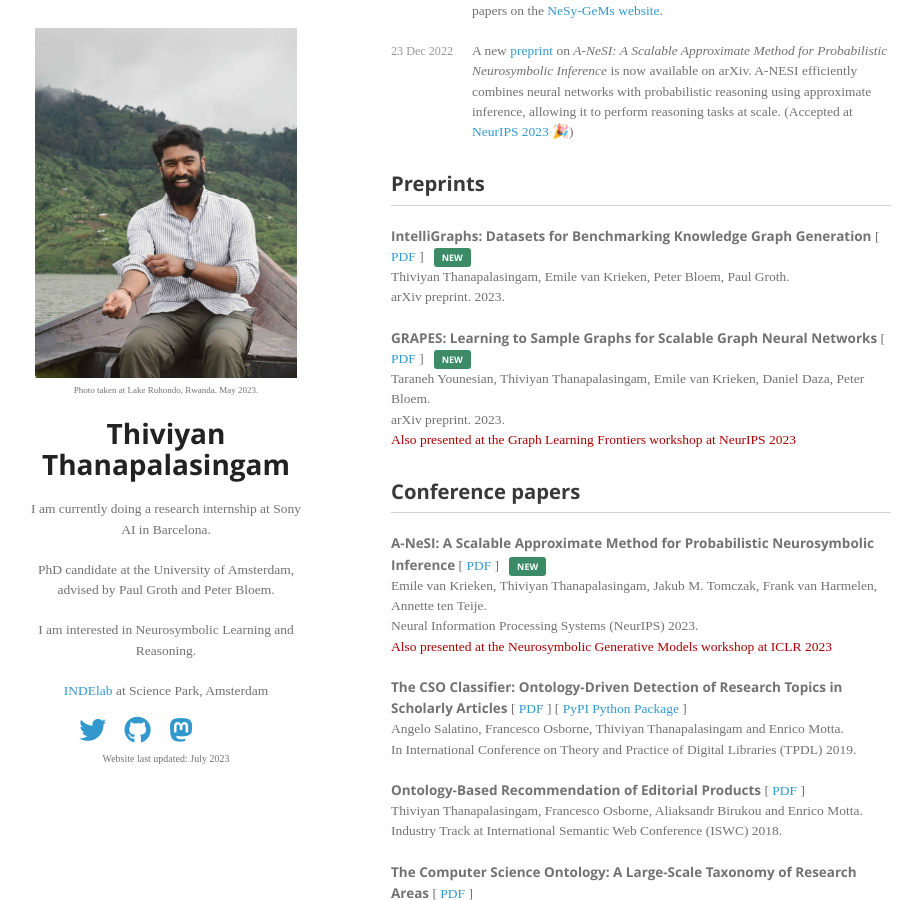
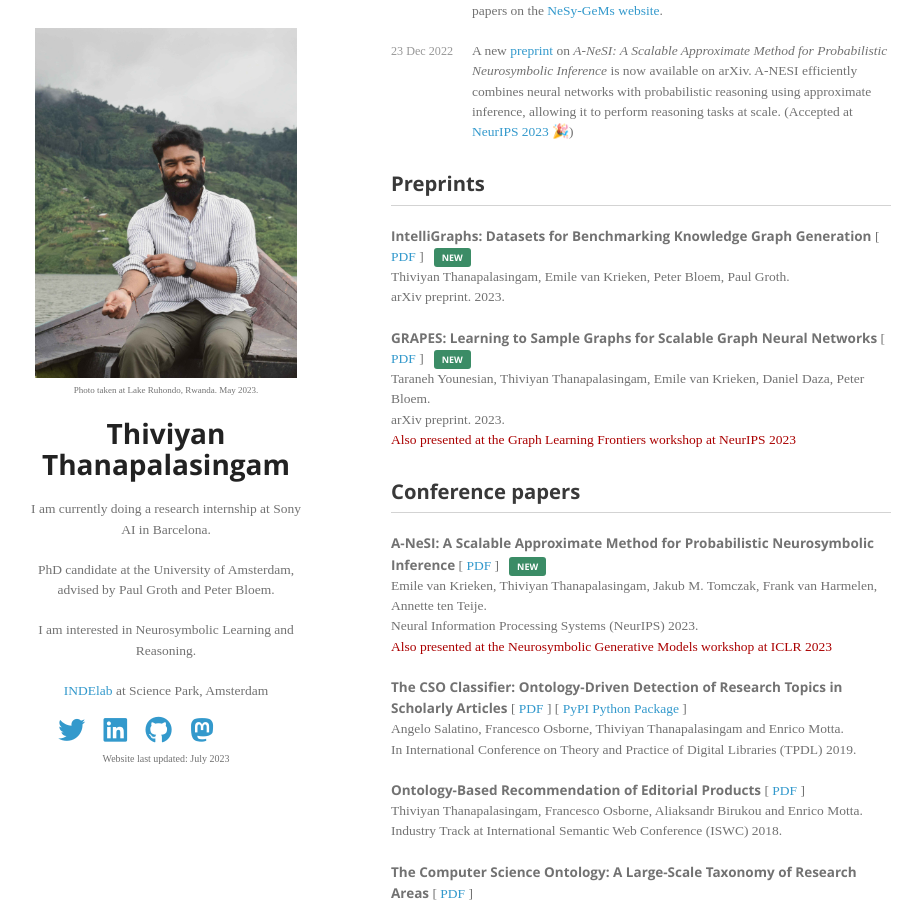
Before and after one commit to thiviyanT/website, a Jekyll site: the page built from index.html, in a window 1280 px wide and 900 px high, scrolled down 456 px. Shown: the whole window, without its empty margins (179-1096 px from the left). Built offline with Jekyll 4.4.1, drawn with Linux system fonts in a browser that asks for light colours; nearby versions of some CDN libraries; some web fonts are replaced; the list of posts is cut into pages by our own code; a style sheet for code colours, icons or effects is not loaded.

Commit message:
Update header.html

```diff
--- a/_includes/header.html
+++ b/_includes/header.html
@@ -15,7 +15,8 @@
 
     <span id="links">
         <a href="https://twitter.com/ThiviyanSingam"><i class="fa-brands fa-twitter fa-2xl"></i></a>
-        <a href="https://github.com/thiviyanT"><i class="fa-brands fa-github fa-2xl"></i></a>
+        <a href="https://github.com/thiviyanT"><i class="fa-brands fa-linkedin fa-2xl"></i></a>
+        <a href="https://www.linkedin.com/in/thiviyan-thanapalasingam-b16727133/"><i class="fa-brands fa-github fa-2xl"></i></a>
         <a rel="me" href="https://sigmoid.social/@thiviyan"><i class="fa-brands fa-mastodon fa-2xl"></i></a>
         <a href="https://scholar.google.com/citations?user=F2PvjdUAAAAJ"><i class="ai ai-google-scholar ai-2x"></i></a>
         <a href="https://dblp.org/pers/hd/t/Thanapalasingam:Thiviyan"><i class="ai ai-dblp ai-2x"></i></a>
```
